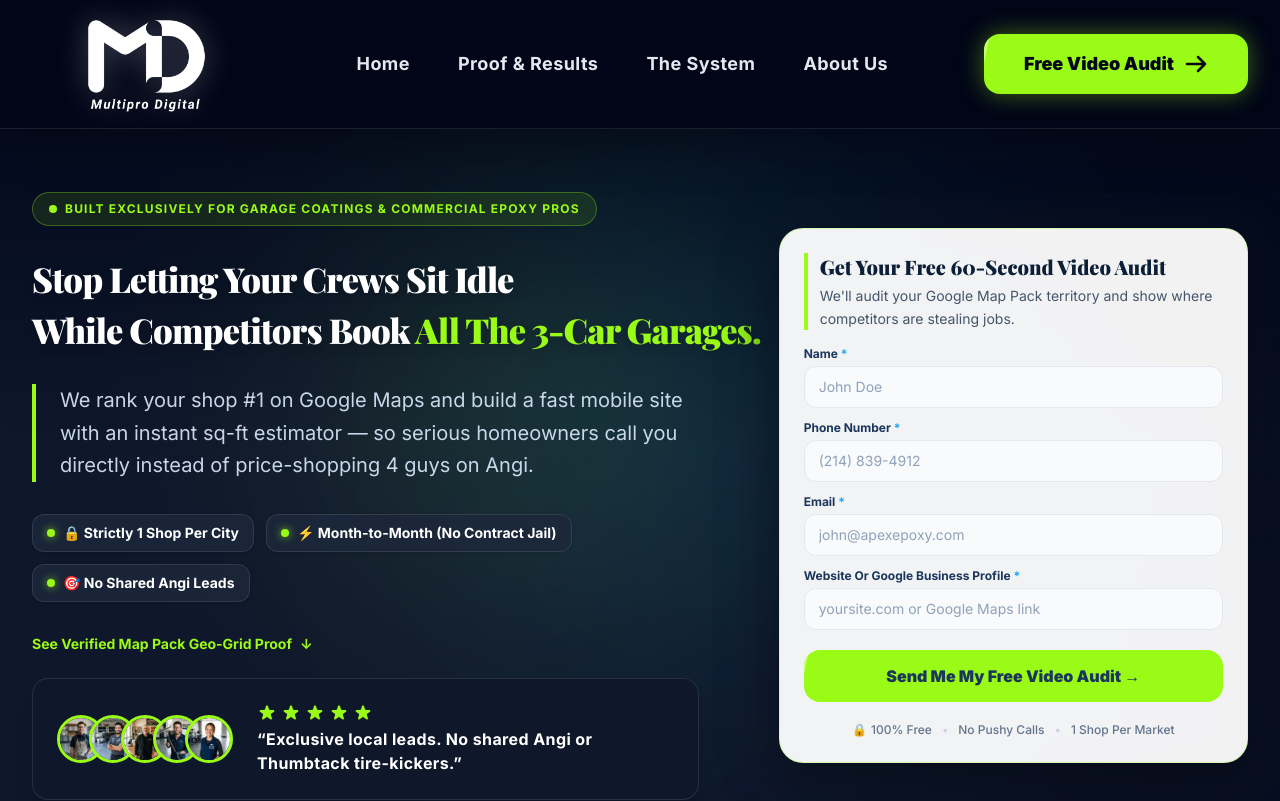
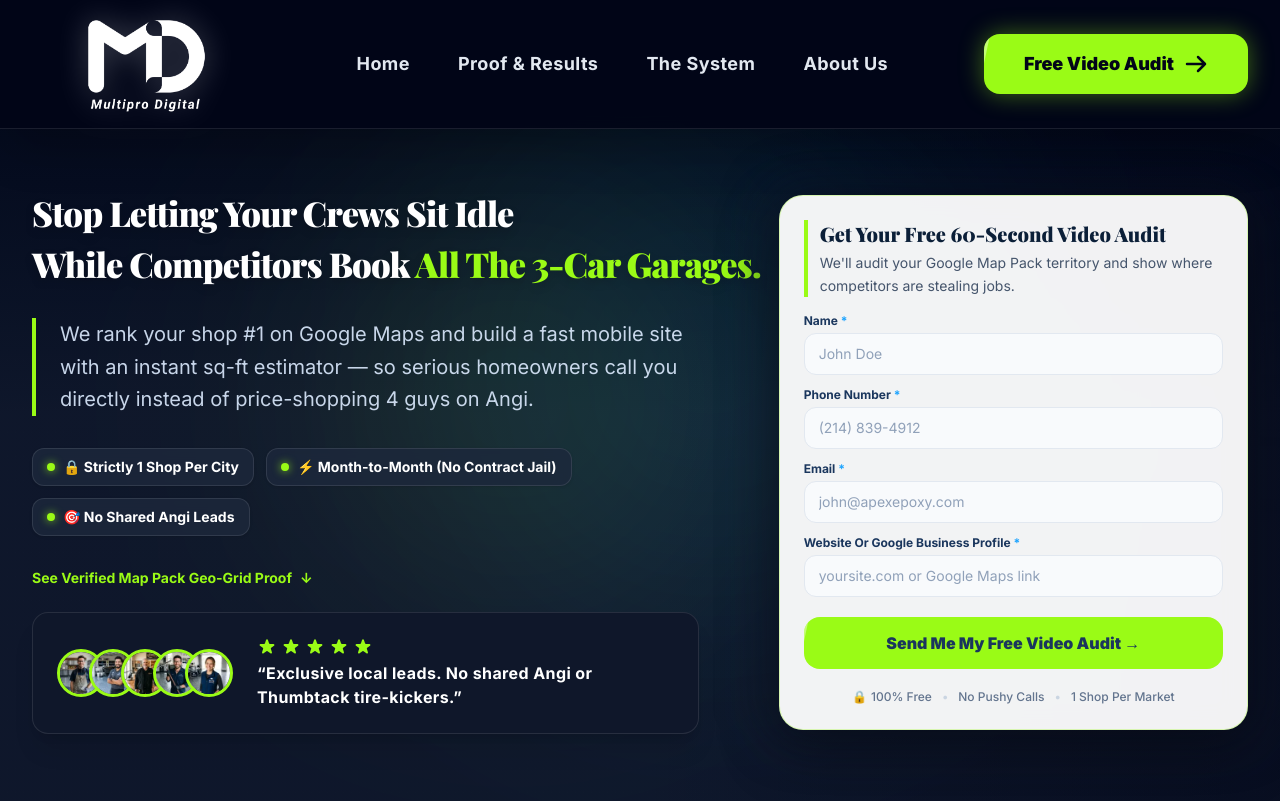
Before and after one commit to mahabubkabir40-ai/multipro-digital, a Next.js app: page / in a window 1280 px wide. Shown: the top 801 px of the page. Built offline with nearby package versions, Linux system fonts and the light colour scheme; a web font is replaced by a local one.

Commit message:
fix(hero): remove top badge above headline as requested

```diff
--- a/src/components/Hero.tsx
+++ b/src/components/Hero.tsx
@@ -42,15 +42,7 @@ export default function Hero() {
           {/* Left column: copy + trust (7 cols on lg, 7 cols on xl) */}
           <div className="relative min-w-0 lg:col-span-7 pr-0 lg:pr-4">
 
-            {/* Top Badge */}
-            <div className="inline-flex items-center gap-2 px-3.5 py-1.5 sm:px-4 sm:py-2 rounded-full border border-brand-lime/30 bg-brand-lime/10 lg:backdrop-blur-md mb-5 sm:mb-8">
-              <span className="w-2 h-2 rounded-full bg-brand-lime animate-ping shrink-0" />
-              <span className="w-2 h-2 rounded-full bg-brand-lime absolute" />
-              <span className="text-brand-lime text-[10px] sm:text-xs font-bold tracking-wider sm:tracking-widest uppercase font-sans">
-                <span className="sm:hidden">Built For Epoxy &amp; Polyaspartic Installers</span>
-                <span className="hidden sm:inline">Built Exclusively For Garage Coatings &amp; Commercial Epoxy Pros</span>
-              </span>
-            </div>
+
 
             <h1 className="text-2xl sm:text-3xl lg:text-[1.75rem] xl:text-[2.15rem] font-serif font-black text-white leading-tight sm:leading-[1.25] tracking-tight mb-5 sm:mb-8 lg:drop-shadow-lg text-balance">
               <span className="block lg:whitespace-nowrap">Stop Letting Your Crews <span className="whitespace-nowrap">Sit Idle</span></span>
```
